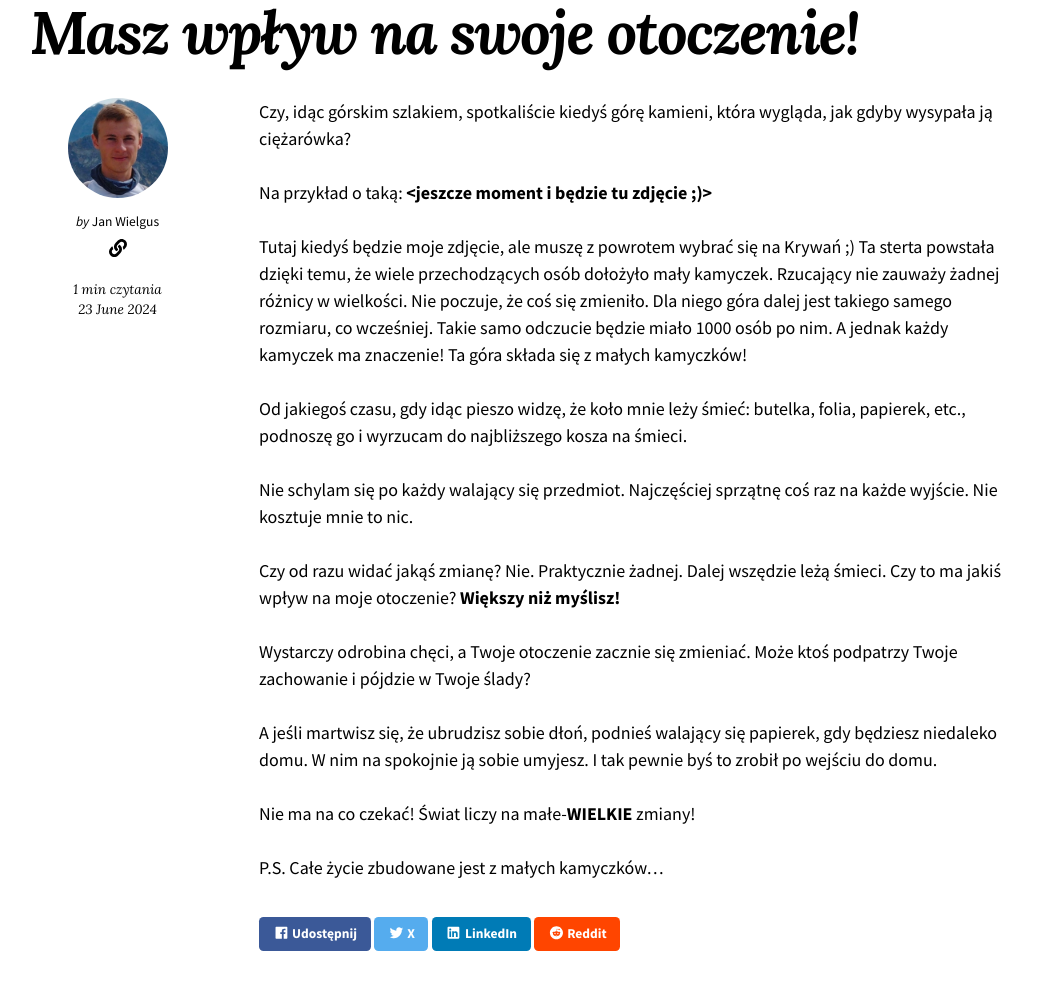
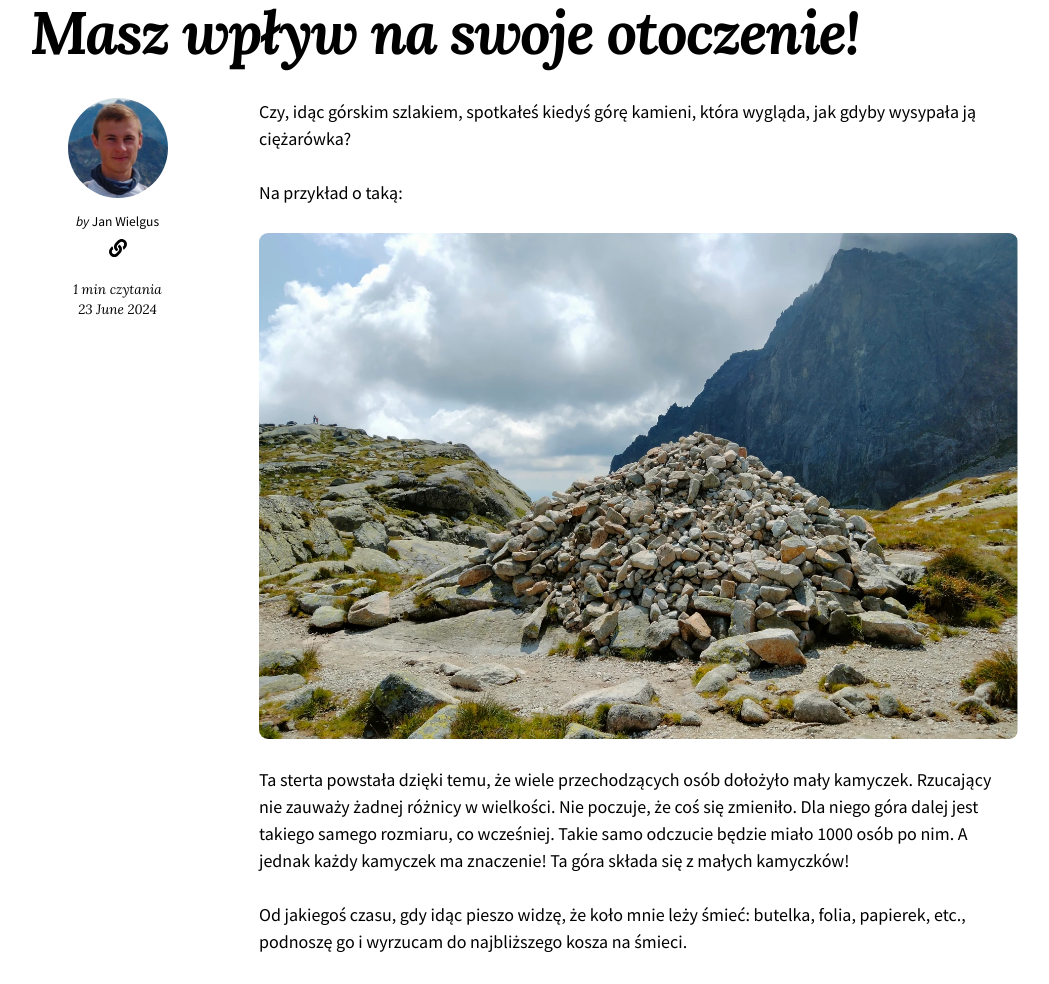
Before and after one commit to JanWielgus/janwielgus.github.io, a Jekyll site: the page built from _posts/2024-06-23-masz-wplyw-na-swoje-otoczenie.md, in a window 1280 px wide and 1400 px high, cut to the strip 416-1400 px from the top of the window. Shown: the whole strip, without its empty margins (116-1165 px from the left). Built offline with Jekyll 4.4.1, drawn with Linux system fonts in a browser that asks for light colours; nearby versions of some CDN libraries.

Commit message:
Updated post with images

```diff
--- a/_posts/2024-06-23-masz-wplyw-na-swoje-otoczenie.md
+++ b/_posts/2024-06-23-masz-wplyw-na-swoje-otoczenie.md
@@ -2,19 +2,23 @@
 layout: post
 title: "Masz wpływ na swoje otoczenie!"
 date: 2024-06-23 20:41:00 +0200
+image:
+    thumbnail: /images/2024-06-23-TH.webp
 excerpt:
-    "Czy, idąc górskim szlakiem, spotkaliście kiedyś górę kamieni, która wygląda, jak gdyby wysypała ją ciężarówka?
+    "Czy, idąc górskim szlakiem, spotkałeś kiedyś górę kamieni, która wygląda, jak gdyby wysypała ją ciężarówka?
     Ta sterta powstała dzięki temu, że wiele przechodzących osób dołożyło mały kamyczek.
     Takie samo odczucie będzie miało 1000 osób po nim. A jednak każdy kamyczek ma znaczenie!
 "
 ---
 
-Czy, idąc górskim szlakiem, spotkaliście kiedyś górę kamieni, która wygląda, jak gdyby wysypała ją ciężarówka?
+Czy, idąc górskim szlakiem, spotkałeś kiedyś górę kamieni, która wygląda, jak gdyby wysypała ją ciężarówka?
 
 Na przykład o taką:
-**<jeszcze moment i będzie tu zdjęcie ;)>**
 
-Tutaj kiedyś będzie moje zdjęcie, ale muszę z powrotem wybrać się na Krywań ;)
+<figure class="align-center">
+  <img src="{{ '/images/2024-06-23-kupa-kamieni.webp' | absolute_url }}" alt="Kupa kamieni">
+</figure>
+
 Ta sterta powstała dzięki temu, że wiele przechodzących osób dołożyło mały kamyczek. Rzucający nie zauważy żadnej różnicy w wielkości. Nie poczuje, że coś się zmieniło. Dla niego góra dalej jest takiego samego rozmiaru, co wcześniej. Takie samo odczucie będzie miało 1000 osób po nim. A jednak każdy kamyczek ma znaczenie! Ta góra składa się z małych kamyczków!
 
 Od jakiegoś czasu, gdy idąc pieszo widzę, że koło mnie leży śmieć: butelka, folia, papierek, etc., podnoszę go i wyrzucam do najbliższego kosza na śmieci.
```
Also changed, not shown: images/2024-06-23-TH.webp (added), images/2024-06-23-kupa-kamieni.webp (added).
